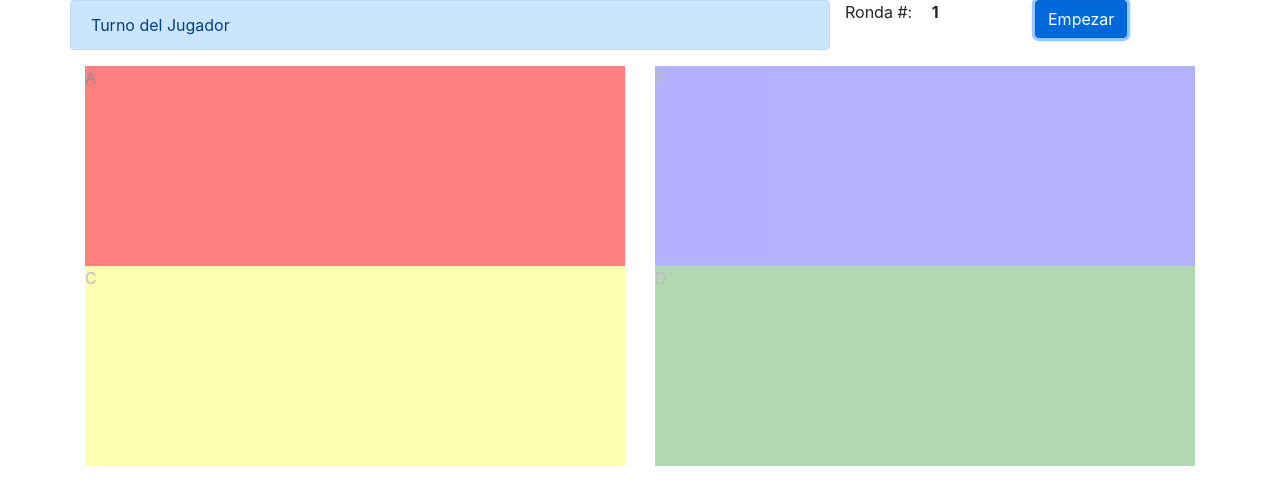
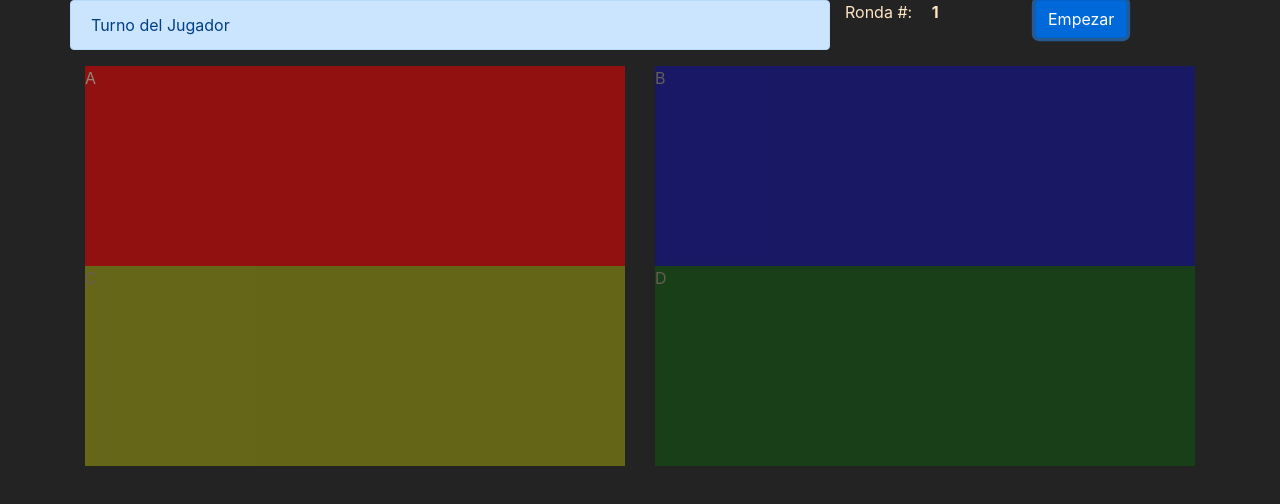
Before and after one commit to nicolasmisseri/simon-dice, a website: page docs/index.html in a window 1280 px wide. Both pictures are taken after a click on the button "Empezar". Drawn offline with nearby package versions, Linux system fonts and the light colour scheme.

Commit message:
corrección final

```diff
--- a/docs/main.js
+++ b/docs/main.js
@@ -15,9 +15,9 @@ function comenzarJuego() {
 }
 
 function reiniciarEstado() {
-  let secuenciaMaquina = [];
-  let secuenciaUsuario = [];
-  let ronda = 0;
+  secuenciaMaquina = [];
+  secuenciaUsuario = [];
+  ronda = 0;
 }
 
 function obtenerCuadroAleatorio() {
--- a/docs/styles-mio.css
+++ b/docs/styles-mio.css
@@ -24,3 +24,7 @@
 #cuadro-4 {
   background-color: green;
 }
+body {
+  background-color: #232323;
+  color: bisque;
+}
```
